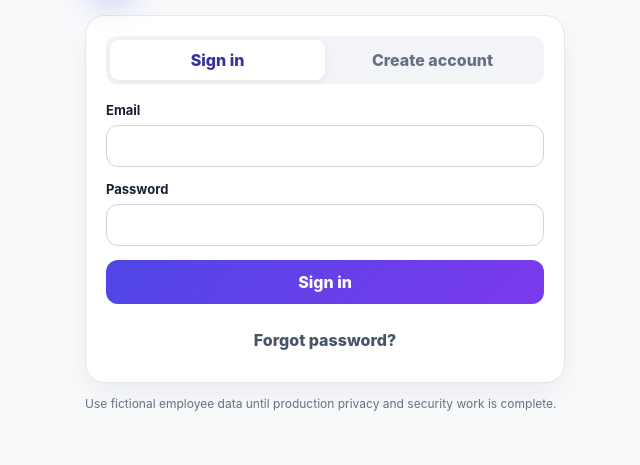
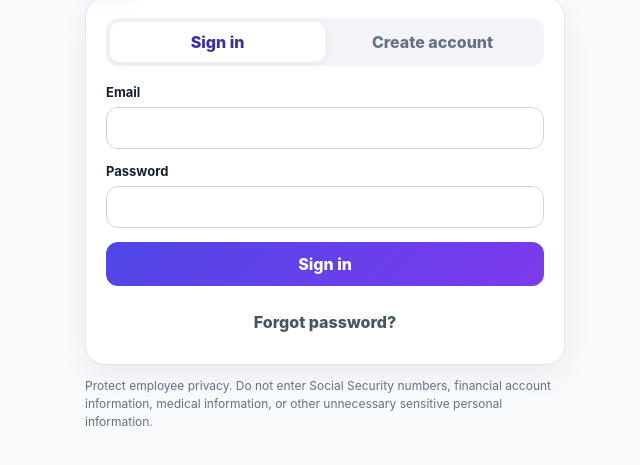
Before and after one commit to yanoxiong/hrcoach-ai, a website: page public/index.html in a window 1280 px wide. Shown: the part 221-686 px from the top of the page, without its empty margins (315-955 px from the left). Drawn offline with Linux system fonts and the light colour scheme; no server answers.

Commit message:
Update signup privacy notice
Replaces the prototype data warning with a production-appropriate reminder to avoid unnecessary sensitive employee information.

```diff
--- a/public/index.html
+++ b/public/index.html
@@ -65,7 +65,10 @@
       </div>
     </div>
 
-    <p class="fine">Use fictional employee data until production privacy and security work is complete.</p>
+    <p class="fine">
+  Protect employee privacy. Do not enter Social Security numbers, financial account information,
+  medical information, or other unnecessary sensitive personal information.
+</p>
   </div>
 </section>
 
```
